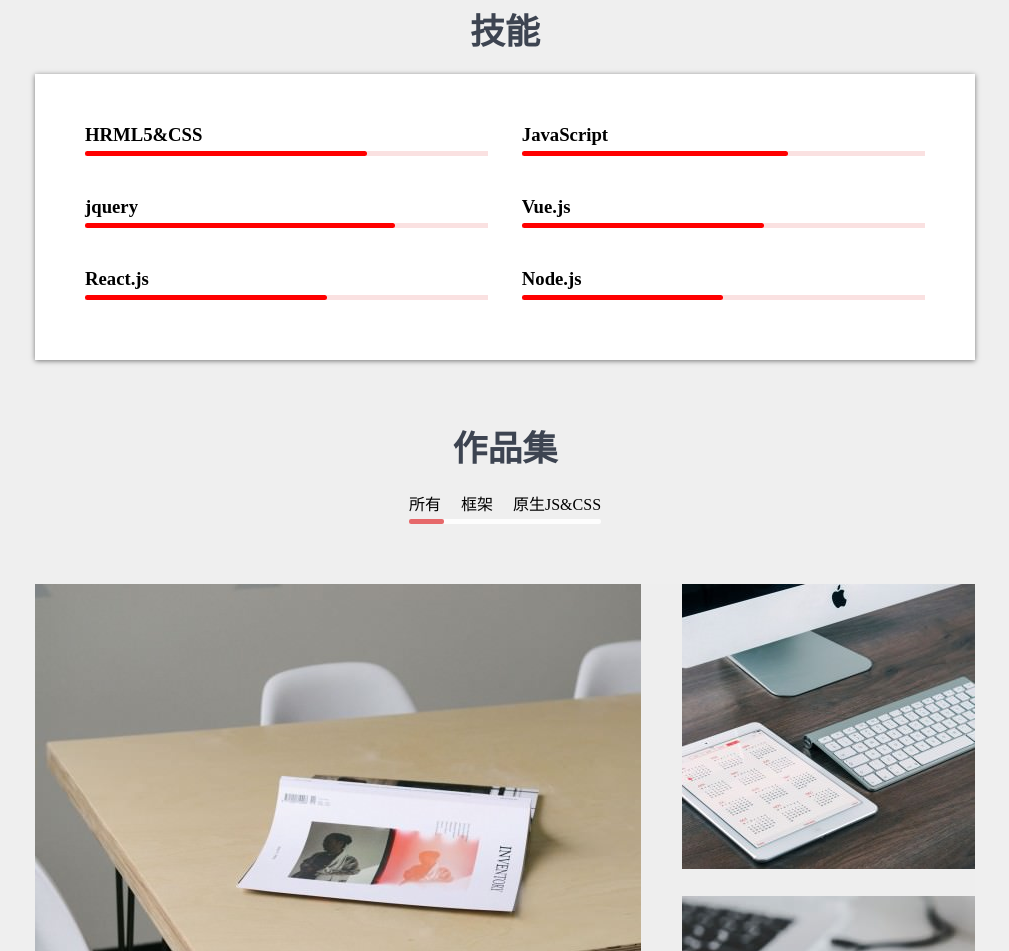
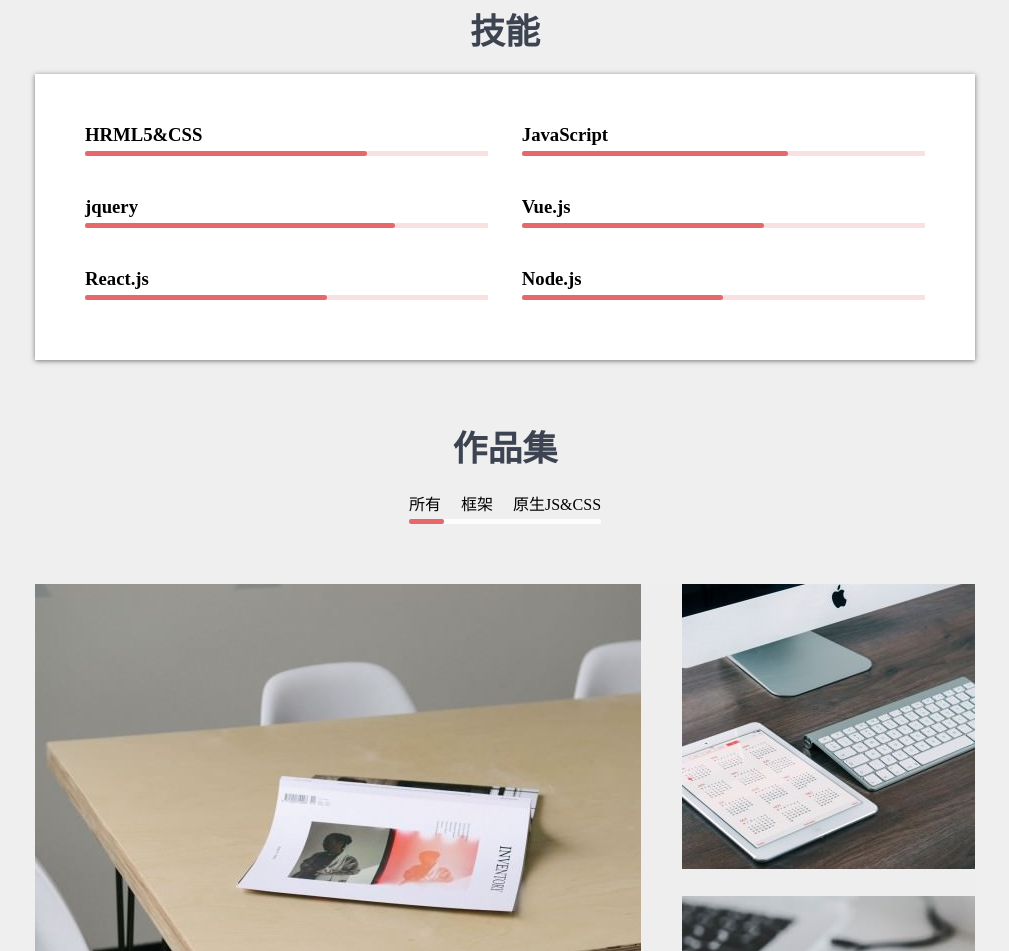
Before and after one commit to jiuyuan-yuan/card, a plain HTML site: page index.html in a window 1280 px wide. Shown: the part 955-1906 px from the top of the page, without its empty margins (135-1144 px from the left). Drawn offline with Linux system fonts and the light colour scheme.

Commit message:
完善动画效果

```diff
--- a/css/style.css
+++ b/css/style.css
@@ -316,12 +316,19 @@ main {
 	height: 5px;
 	margin: 5px 0 40px;
 	background: #fae1e1;
+	overflow: hidden;
 }
 .skills .progress{
-	background: red;
+	background: #e6686a;
 	width: 50%;
 	height: 5px;
 	border-radius: 5px;
+	transform: translateX(0);
+	transition: all .5s;
+}
+.skills.offset .progress{
+	transform: translateX(-100%);
+
 }
 .portfolio{
 	max-width: 940px;
```
